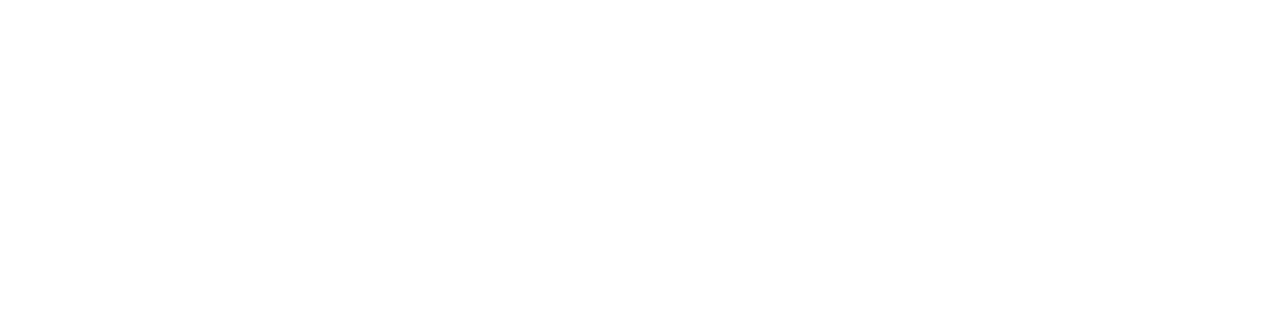
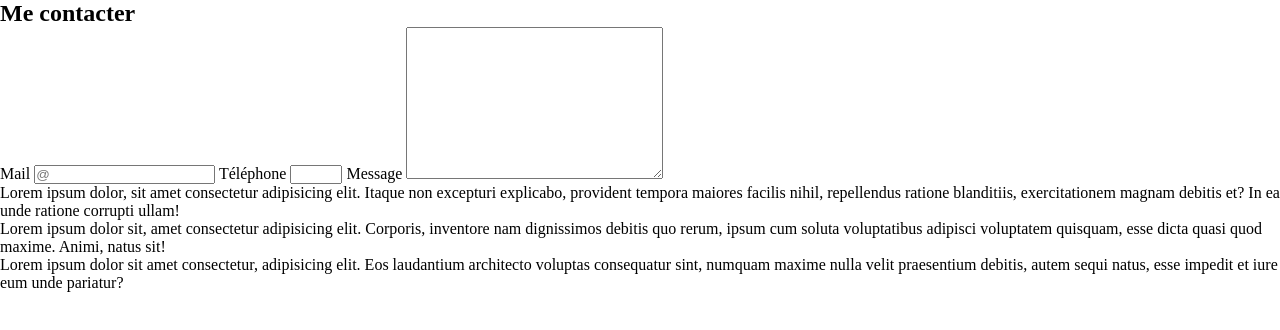
Before and after one commit to Tchoupi97/cvBatman, a plain HTML site: page index.html in a window 1280 px wide. Drawn offline with Linux system fonts and the light colour scheme.

Commit message:
Ajouté formulaire et contact

```diff
--- a/index.html
+++ b/index.html
@@ -16,7 +16,22 @@
     </header>
 
     <main>
-
+        <section class="contact" id="contact">
+            <h2>Me contacter</h2>
+            <form>
+                <label for="email">Mail</label>
+                <input type="email" id="email" name="email" placeholder="@" required>
+                <label for="tel">Téléphone</label>
+                <input type="number" id="tel" name="tel" min="0" max="10">
+                <label for="message">Message</label>
+                <textarea name="message" id="message" cols="30" rows="10"></textarea>
+            </form>
+            <div class="coordonnees">
+                <p>Lorem ipsum dolor, sit amet consectetur adipisicing elit. Itaque non excepturi explicabo, provident tempora maiores facilis nihil, repellendus ratione blanditiis, exercitationem magnam debitis et? In ea unde ratione corrupti ullam!</p>
+                <p>Lorem ipsum dolor sit, amet consectetur adipisicing elit. Corporis, inventore nam dignissimos debitis quo rerum, ipsum cum soluta voluptatibus adipisci voluptatem quisquam, esse dicta quasi quod maxime. Animi, natus sit!</p>
+                <p>Lorem ipsum dolor sit amet consectetur, adipisicing elit. Eos laudantium architecto voluptas consequatur sint, numquam maxime nulla velit praesentium debitis, autem sequi natus, esse impedit et iure eum unde pariatur?</p>
+            </div>
+        </section>
     </main>
 
     <footer>
```
